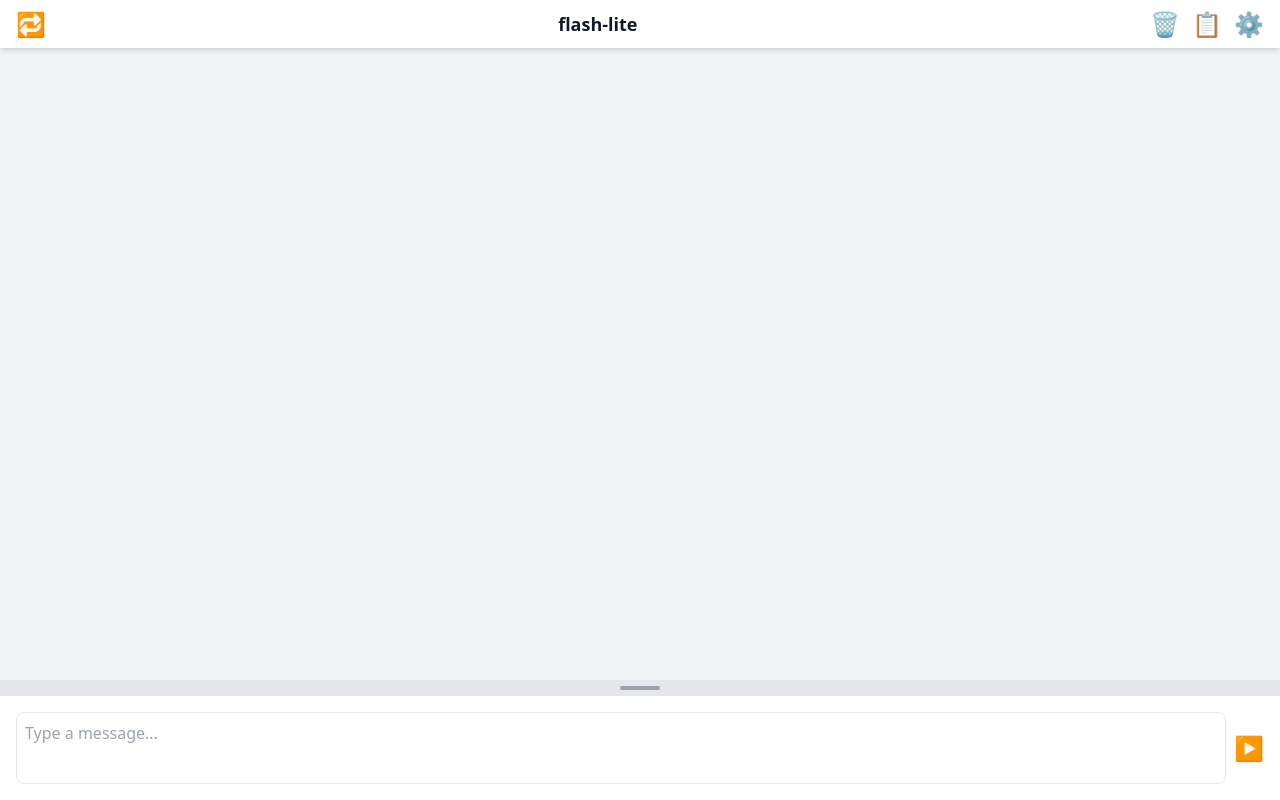
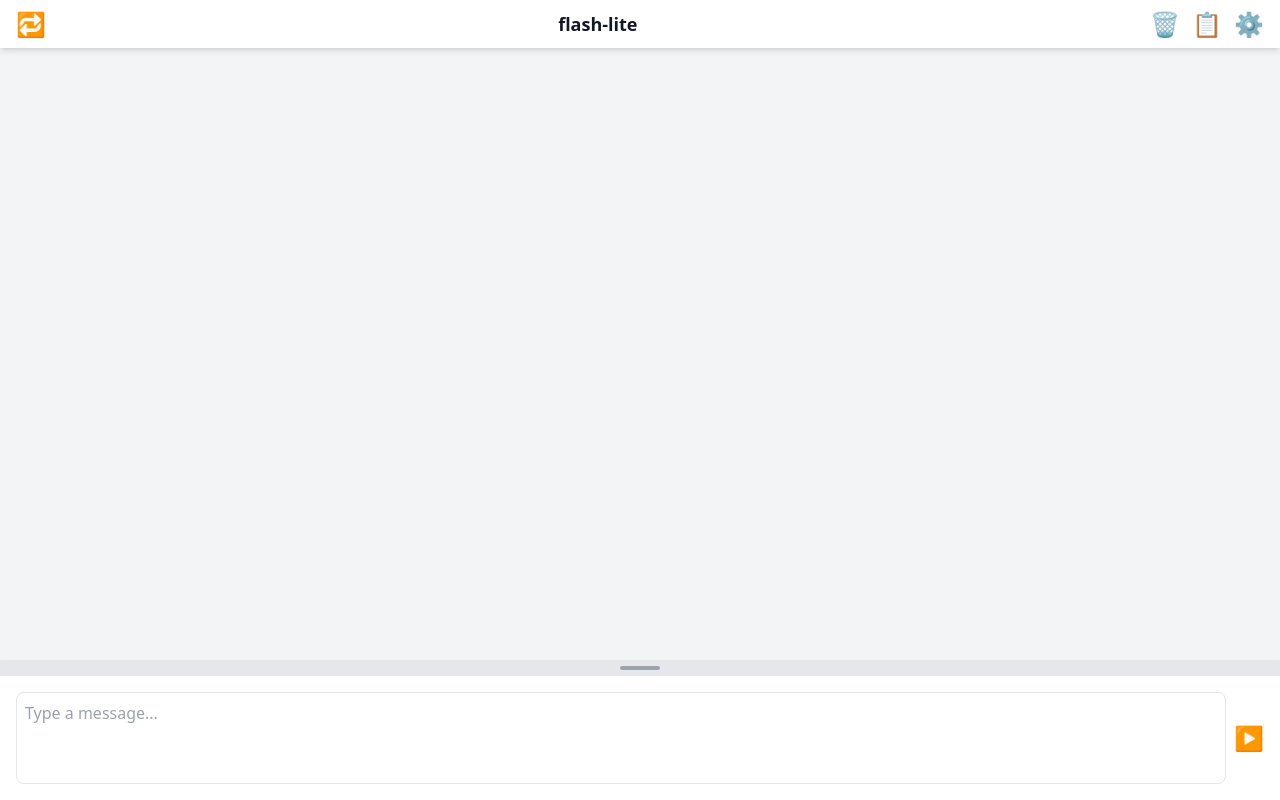
Before and after one commit to baldierot/dumbllmchat, a website: page public/index.html in a window 1280 px wide. Drawn offline with nearby package versions, Linux system fonts and the light colour scheme.

Commit message:
msssageInput default height

```diff
--- a/public/index.html
+++ b/public/index.html
@@ -29,7 +29,7 @@
         <!-- Messages will be appended here -->
     </main>
 
-    <footer class="bg-white dark:bg-gray-800 shadow-md relative flex flex-col" style="height: 120px;">
+    <footer class="bg-white dark:bg-gray-800 shadow-md relative flex flex-col" style="height: 140px;">
         <div id="resize-handle" class="w-full h-4 bg-gray-200 dark:bg-gray-700 cursor-row-resize flex justify-center items-center flex-shrink-0" touch-action="none">
             <div class="w-10 h-1 bg-gray-400 dark:bg-gray-500 rounded-full"></div>
         </div>
```
Also changed, not shown: 1 other file.
